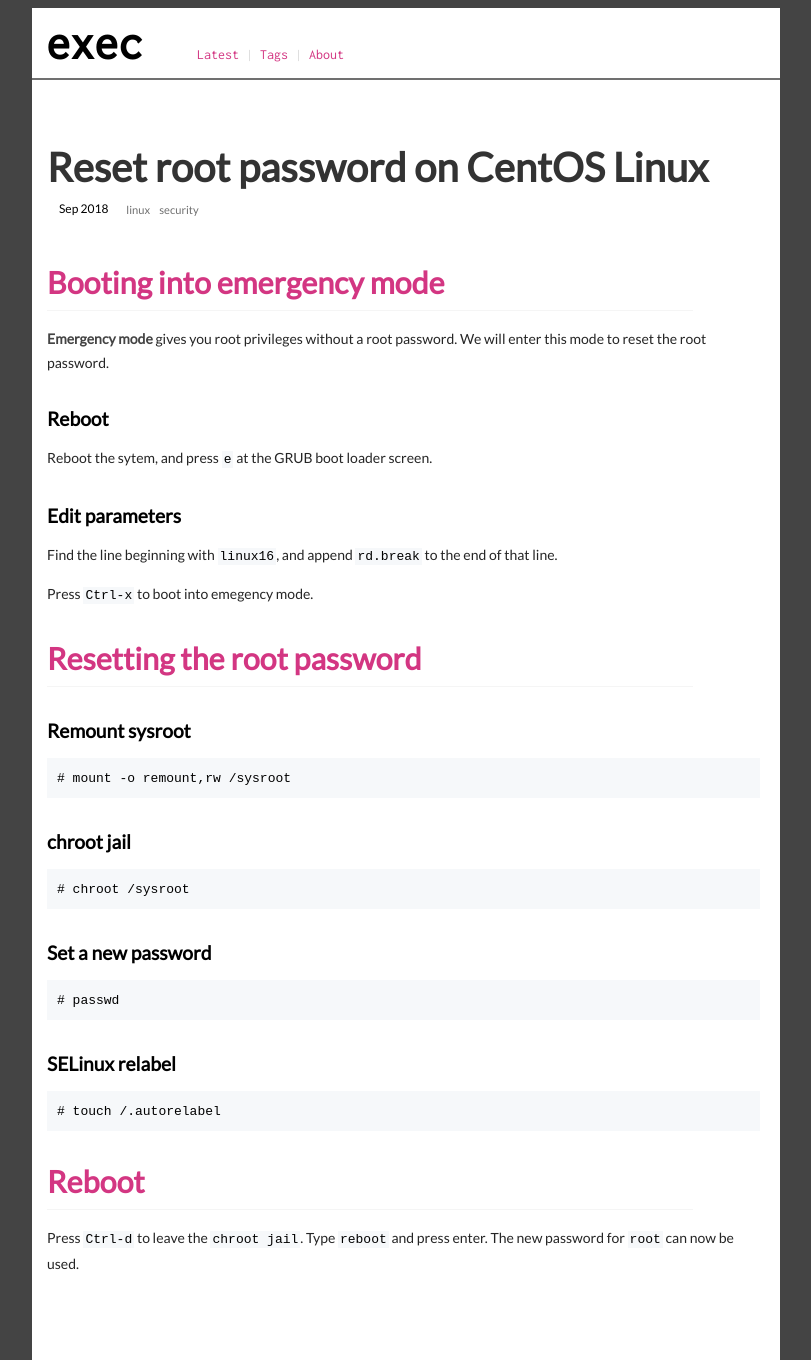
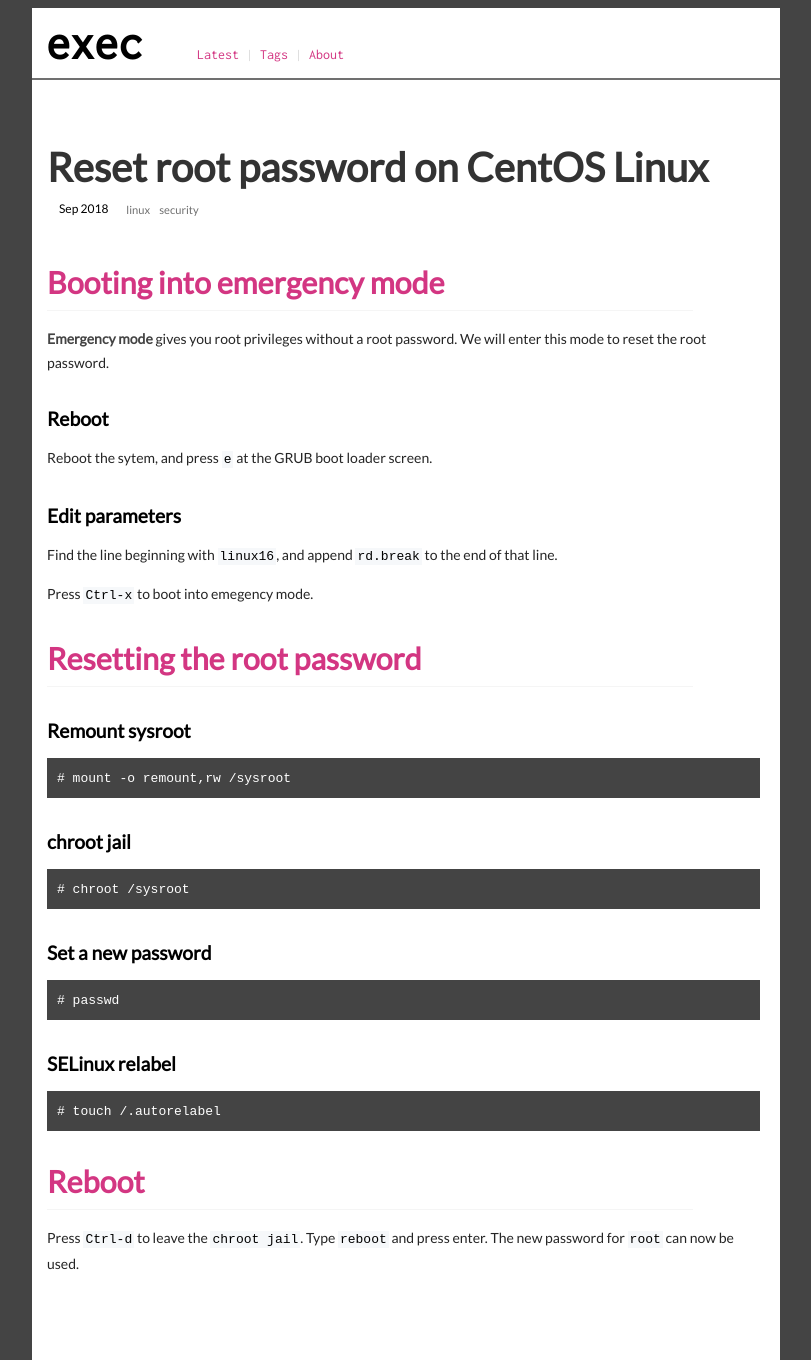
Before and after one commit to execas/execas.github.io, a Jekyll site: the page built from _posts/2018-09-03-reset-root-password-on-centos-linux.md, in a window 1280 px wide. Shown: the whole page, without its empty margins (234-1045 px from the left). Built offline with Jekyll 4.4.1, drawn with Linux system fonts in a browser that asks for light colours.

Commit message:
Update execas.css

```diff
--- a/css/execas.css
+++ b/css/execas.css
@@ -30,9 +30,10 @@
 
 pre {
      /*background-color: #f5f5f5;*/
-     background-color: #f6f8fa;
+     /*background-color: #f6f8fa;*/
      /*background-color:#232c31;*/
      /*background-color:#000000;*/
+     background-color:#444444;
      margin-left:0px;
      margin-right:5px;
      padding-left: 10px;
@@ -54,13 +55,13 @@
      border-style: none;
      whitespace: pre;
      font-size:13px;
-     color:#000000;
-     background-color: #f6f8fa;
+     /*color:#000000;
+     background-color: #f6f8fa;/*
 
      /*color:#f0f0f0;
      background-color:#232c31;*/
-     /*color:#ffffff;
-     background-color:#000000;*/
+     color:#ffffff;
+     background-color:#444444;
      border-width: 0px;
      border-radius:0px;
      padding:0;
```
